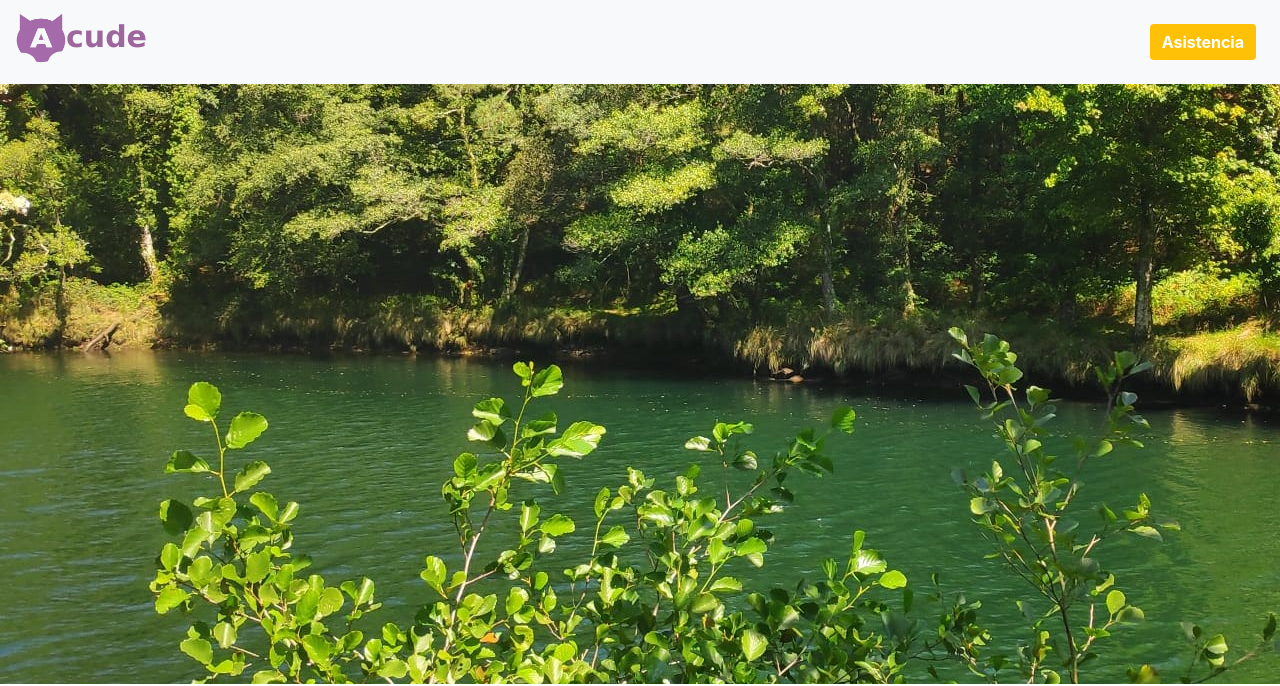
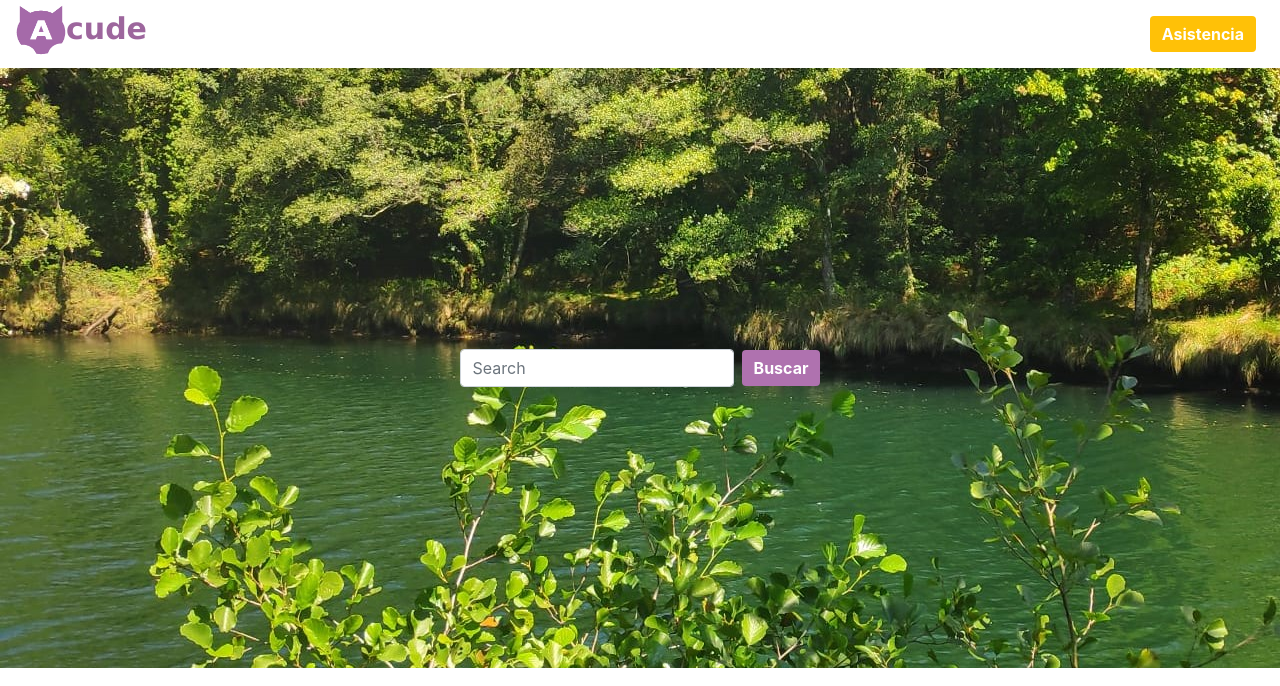
Before and after one commit to LauBGz/acude-app, an Angular app in the folder frontEnd/: page / in a window 1280 px wide. Shown: the top 686 px of the page. Built offline with nearby package versions, Linux system fonts and the light colour scheme.

Commit message:
añadida navbar

```diff
--- a/frontEnd/src/app/main/main.component.css
+++ b/frontEnd/src/app/main/main.component.css
@@ -2,3 +2,26 @@
     background-image: url('../../assets/images/cover_image.jpeg');
     height: 75vh;
 }
+
+.search {
+    display: flex;
+    align-items: center;
+    justify-content: center;
+    height: 100%;
+}
+
+.form-inline {
+    max-width: 50%;
+}
+
+.btn-search {
+    background-color: #AF72AF;
+    font-size: 16px;
+    font-weight: bold;
+    color: white;
+    border: none ;
+}
+
+.btn-search:hover {
+    background-color: #9d669d;
+}
--- a/frontEnd/src/app/main/main.component.html
+++ b/frontEnd/src/app/main/main.component.html
@@ -1,7 +1,11 @@
 <app-navbar></app-navbar>
-
 <div class="jumbotron jumbotron-fluid bg-main">
-
+    <div class="search">
+        <form class="form-inline">
+            <input class="form-control mr-sm-2" type="search" placeholder="Search" aria-label="Search">
+            <button class="btn btn-outline-success my-2 my-sm-0 btn-search" type="submit">Buscar</button>
+        </form>
+    </div>
 </div>
 <div class="container">
     <div class="row">
--- a/frontEnd/src/app/navbar/navbar.component.css
+++ b/frontEnd/src/app/navbar/navbar.component.css
@@ -1,3 +1,9 @@
+.navbar {
+    background-color: white;
+    padding-top: 0px;
+    padding-bottom: 0px;
+}
+
 .logo_navbar {
     width: 50px;
 }
--- a/frontEnd/src/app/navbar/navbar.component.html
+++ b/frontEnd/src/app/navbar/navbar.component.html
@@ -1,4 +1,4 @@
-<nav class="navbar sticky-top navbar-light bg-light">
+<nav class="navbar sticky-top">
     <a class="navbar-brand" href="#">
         <div class="d-inline-flex align-items-center">
             <img class="logo_navbar" src="../../assets/images/logo.png">
```
